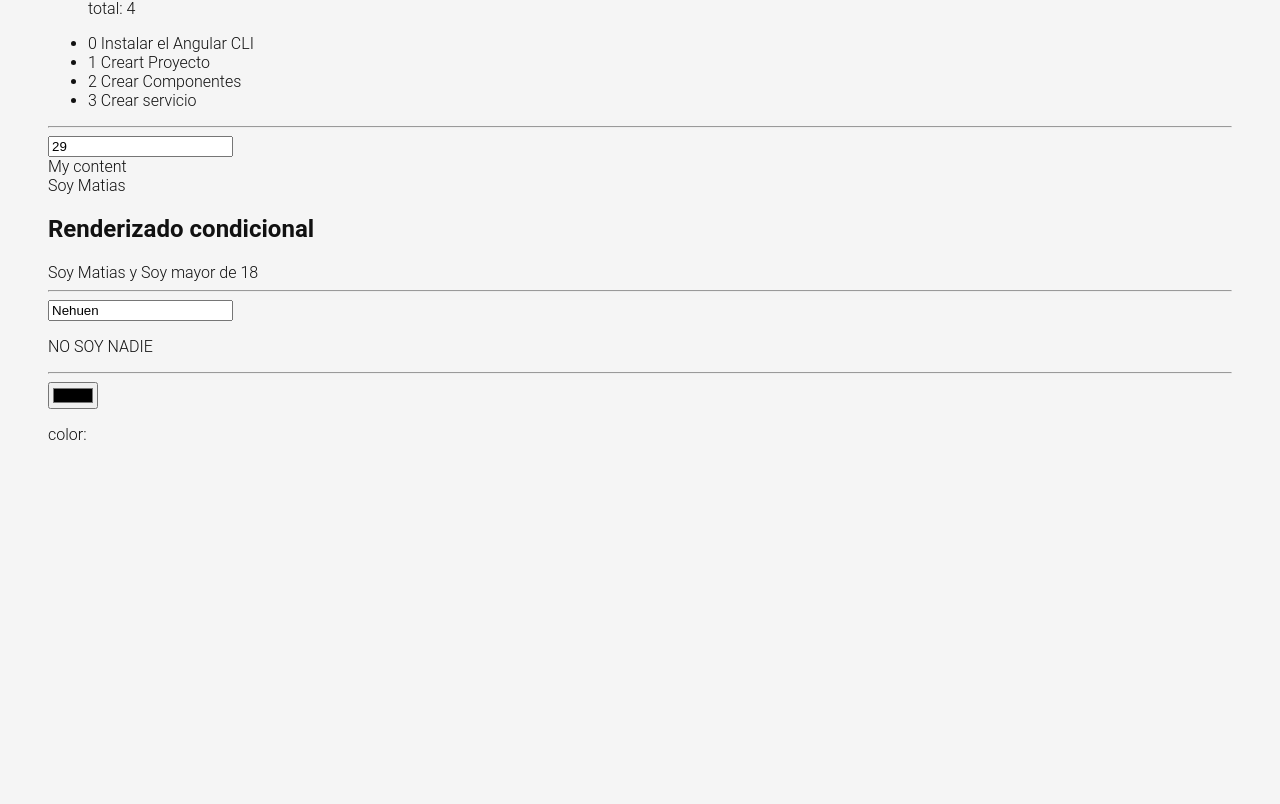
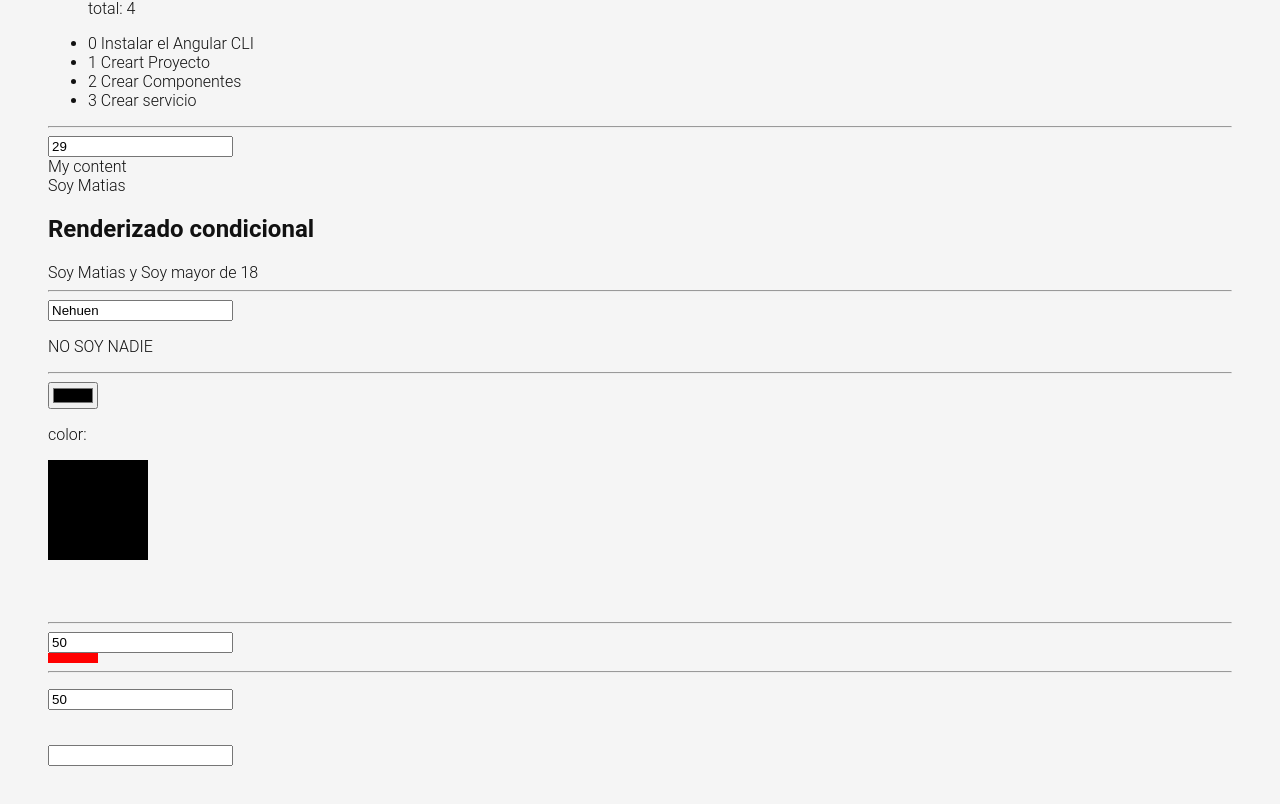
Before and after one commit to MNATorres/cursoAngular, an Angular app: page /labs in a window 1280 px wide. Shown: the part 1733-2537 px from the top of the page. Before the commit the page ends 2241 px from the top, so only its background shows below. Built offline with nearby package versions, Linux system fonts and the light colour scheme.

Commit message:
estilos dinámicos

```diff
--- a/src/app/pages/home/home.component.html
+++ b/src/app/pages/home/home.component.html
@@ -15,11 +15,6 @@
   </header>
   <div class="container todoapp-wrapper">
     <!-- This section should be hidden by default and shown when there are todos -->
-    <pre>
-      <code>
-        {{tasks() | json}}
-      </code>
-    </pre>
     <section class="main">
       <ul class="todo-list">
         <li *ngFor="let task of tasks(); index as i">
--- a/src/app/pages/labs/labs.component.css
+++ b/src/app/pages/labs/labs.component.css
@@ -14,3 +14,21 @@
   background-color: rgb(106, 75, 138);
   color: white;
 }
+
+.box {
+  height: 10px;
+  display: block;
+  background-color: red;
+}
+
+.message-error {
+  background-color: red;
+  color: white;
+  padding: 5px;
+  opacity: 0;
+  transition: all linear .5s;
+}
+
+.message-error.show {
+  opacity: 1;
+}
--- a/src/app/pages/labs/labs.component.html
+++ b/src/app/pages/labs/labs.component.html
@@ -61,22 +61,16 @@
   </ul>
 
   <hr />
-  <input
-  type="number"
-  [value]="person().age"
-  (change)="changeAge($event)"
-/>
+  <input type="number" [value]="person().age" (change)="changeAge($event)" />
   <div *ngIf="1 === 1">My content</div>
   <div *ngIf="name() === 'Matias'">Soy Matias</div>
   <h2>Renderizado condicional</h2>
-  <div *ngIf="person().name === 'Nehuen' && person().age > 18;else elseBlock">
+  <div *ngIf="person().name === 'Nehuen' && person().age > 18; else elseBlock">
     Soy Matias y Soy mayor de 18
   </div>
-  <ng-template #elseBlock>
-    Soy Nehuen y soy menor de 18
-  </ng-template>
+  <ng-template #elseBlock> Soy Nehuen y soy menor de 18 </ng-template>
 
-  <hr/>
+  <hr />
   <input type="text" [value]="person().name" (change)="changeName($event)" />
   <div [ngSwitch]="person().name">
     <p *ngSwitchCase="'matias'">yo soy Matias</p>
@@ -85,7 +79,31 @@
     <p *ngSwitchCase="'torres'">yo soy Torres</p>
     <p *ngSwitchDefault>NO SOY NADIE</p>
   </div>
-  <hr/>
-  <input type="color" [formControl]="colorControl">
-  <p>color: {{colorControl.value}}</p>
+  <hr />
+  <input type="color" [formControl]="colorControl" />
+  <p>color: {{ colorControl.value }}</p>
+  <svg>
+    <rect
+      x="0"
+      y="0"
+      width="100"
+      height="100"
+      [attr.fill]="colorControl.value"
+    />
+  </svg>
+  <hr />
+  <input type="number" [formControl]="widthControl" />
+  <span class="box" [style.width.px]="widthControl.value"></span>
+  <hr />
+  <p>
+    <input type="text" [formControl]="nameControl" /> <br />
+    <span
+      class="message-error"
+      [class.show]="nameControl.invalid && nameControl.touched"
+      >Nombre invalid</span
+    >
+  </p>
+  <p>
+    <input type="text" />
+  </p>
 </div>
--- a/src/app/pages/labs/labs.component.ts
+++ b/src/app/pages/labs/labs.component.ts
@@ -1,7 +1,6 @@
 import { Component, signal } from '@angular/core';
 import { CommonModule } from '@angular/common';
-import { FormControl, ReactiveFormsModule } from '@angular/forms';
-
+import { FormControl, ReactiveFormsModule, Validators } from '@angular/forms';
 
 @Component({
   selector: 'app-labs',
@@ -12,7 +11,7 @@ import { FormControl, ReactiveFormsModule } from '@angular/forms';
 })
 export class LabsComponent {
   welcome = 'Hola!';
-  tasks = signal( [
+  tasks = signal([
     'Instalar el Angular CLI',
     'Creart Proyecto',
     'Crear Componentes',
@@ -30,12 +29,22 @@ export class LabsComponent {
     avatar: 'https://avatars.githubusercontent.com/u/96670695?v=4',
   });
 
-  colorControl = new FormControl()
+  colorControl = new FormControl();
+  widthControl = new FormControl(50, {
+    nonNullable: true,
+  });
+  nameControl = new FormControl(50, {
+    nonNullable: true,
+    validators: [
+      Validators.required,
+      Validators.minLength(3)
+    ]
+  });
 
   constructor() {
-    this.colorControl.valueChanges.subscribe(value => {
-      console.log(value)
-    })
+    this.colorControl.valueChanges.subscribe((value) => {
+      console.log(value);
+    });
   }
 
   clickHandler() {
@@ -45,7 +54,7 @@ export class LabsComponent {
   changeHandler(event: Event) {
     const input = event.target as HTMLInputElement;
     const newValue = input.value;
-    this.name.set(newValue)
+    this.name.set(newValue);
   }
 
   keydownHandler(event: KeyboardEvent) {
@@ -56,22 +65,22 @@ export class LabsComponent {
   changeAge(event: Event) {
     const input = event.target as HTMLInputElement;
     const newValue = input.value;
-    this.person.update(prevState => {
-     return {
-      ...prevState,
-      age: parseInt(newValue, 10)
-     }
-    })
+    this.person.update((prevState) => {
+      return {
+        ...prevState,
+        age: parseInt(newValue, 10),
+      };
+    });
   }
 
   changeName(event: Event) {
     const input = event.target as HTMLInputElement;
     const newValue = input.value;
-    this.person.update(prevState => {
-     return {
-      ...prevState,
-      name: newValue
-     }
-    })
+    this.person.update((prevState) => {
+      return {
+        ...prevState,
+        name: newValue,
+      };
+    });
   }
 }
```
Lines whose indentation alone changed are shown as unchanged.
